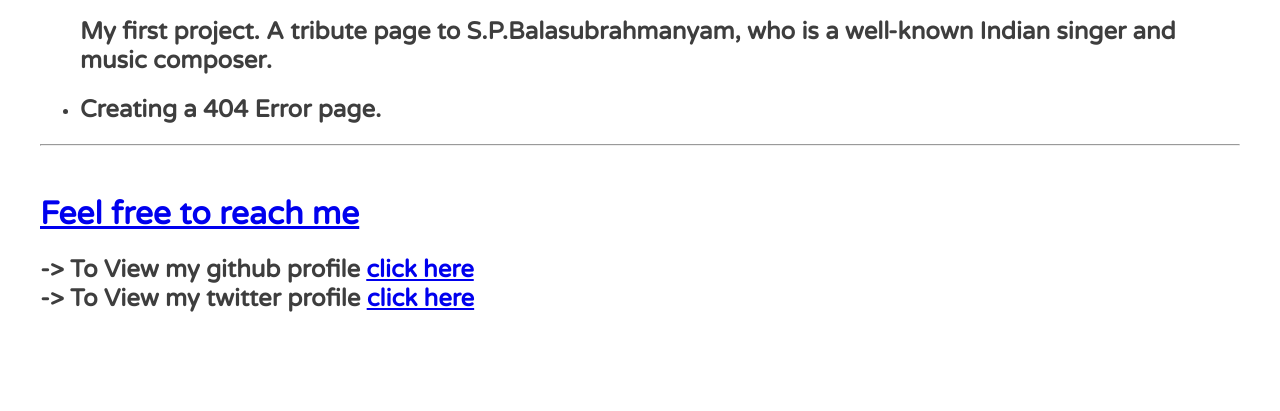
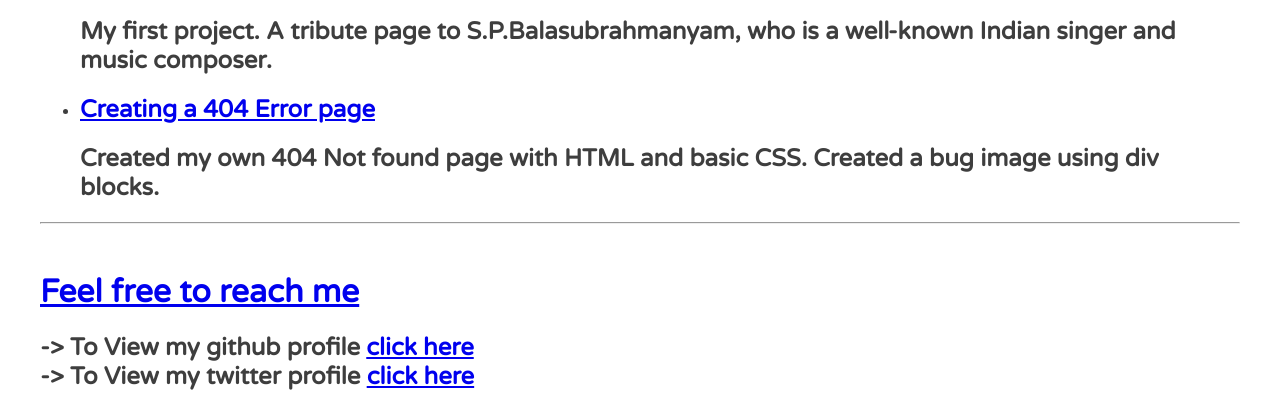
Before and after one commit to svatsdev/svatsdev.github.io, a plain HTML site: page index.html in a window 1280 px wide. Shown: the part 766-1177 px from the top of the page. Before the commit the page ends 1099 px from the top, so only its background shows below. Drawn offline with Linux system fonts and the light colour scheme.

Commit message:
Corrected project directory path

```diff
--- a/index.html
+++ b/index.html
@@ -46,10 +46,11 @@ So it will be full of nonsense. But will come up with a great one soon!
         <hr><br>
         <h1>Projects I have been doing</h1>
         <ul>
-            <li><h2><a href="/tribute/" target="_blank">A Tribute Page to SPB</a></h2></li>
+            <li><h2><a href="https://svatsdev.github.io/tribute/" target="_blank">A Tribute Page to SPB</a></h2></li>
             <h2>My first project. A tribute page to S.P.Balasubrahmanyam, who is a well-known Indian singer and music composer.</h2>
 
-            <li><h2>Creating a 404 Error page.</h2></li>
+            <li><h2><a href="https://svatsdev.github.io/404-not-found/" target="_blank">Creating a 404 Error page</a></h2></li>
+            <h2>Created my own 404 Not found page with HTML and basic CSS. Created a bug image using div blocks.</h2>
         </ul>
         <hr><br>
         <h1><a href="mailto: srivathsa.kalyan@gmail.com" target="_blank">Feel free to reach me</a></h1>
```
